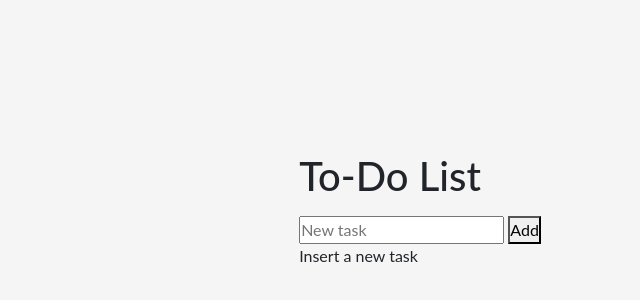
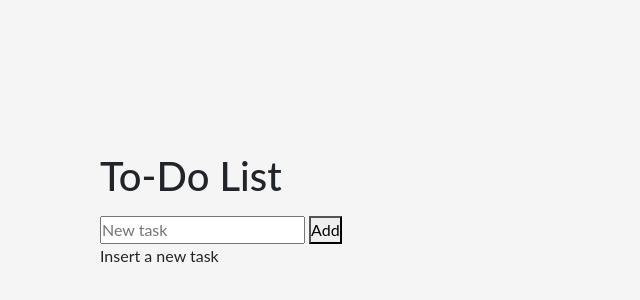
Before and after one commit to ShaviyaVictor/to_do_static, a plain HTML site: page index.html in a window 1280 px wide. Shown: the part 182-482 px from the top of the page, without its empty margins (220-860 px from the left). Drawn offline with nearby package versions, Linux system fonts and the light colour scheme; files whose address does not match are found by name.

Commit message:
Style the main content div

```diff
--- a/assets/styles.css
+++ b/assets/styles.css
@@ -21,3 +21,7 @@ body {
   font-family: "Lato", sans-serif;
 }
 /* end of global styles */
+#app {
+  width: 50%;
+  min-width: 400px;
+}
```
